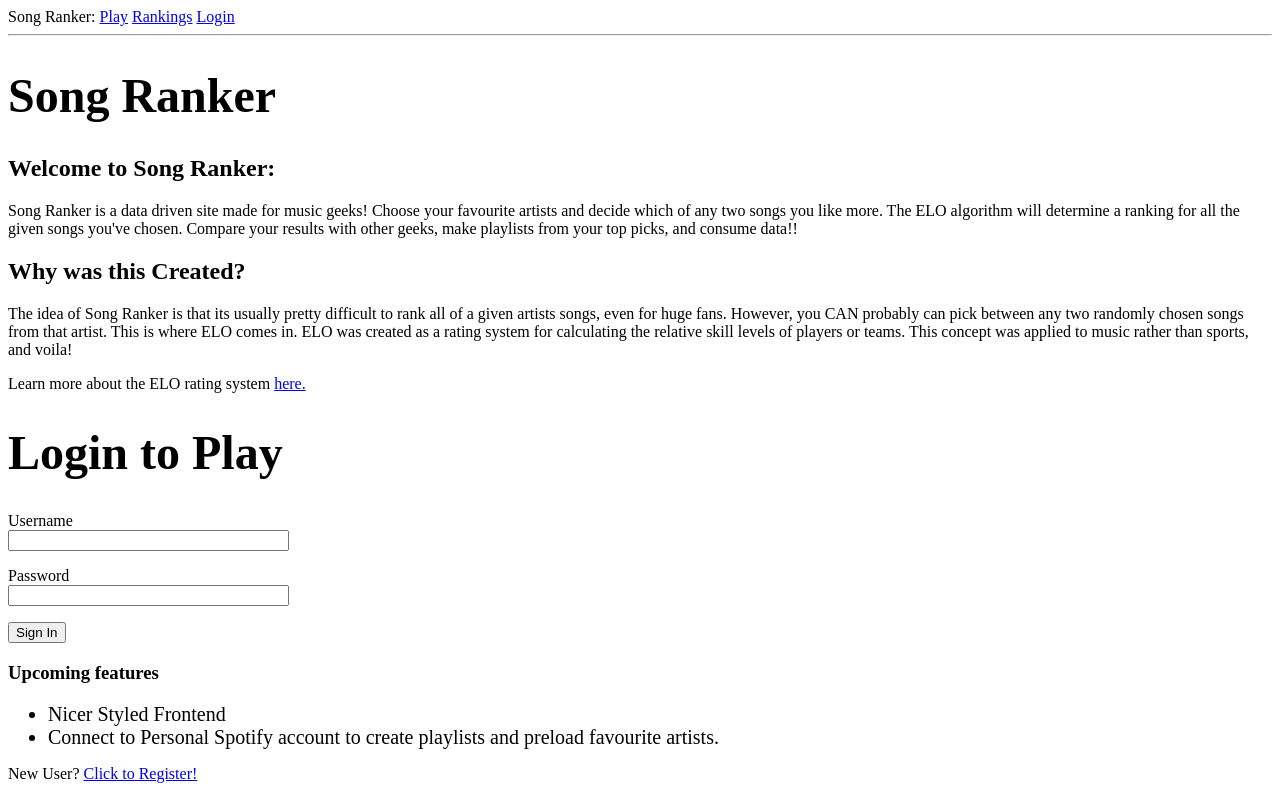
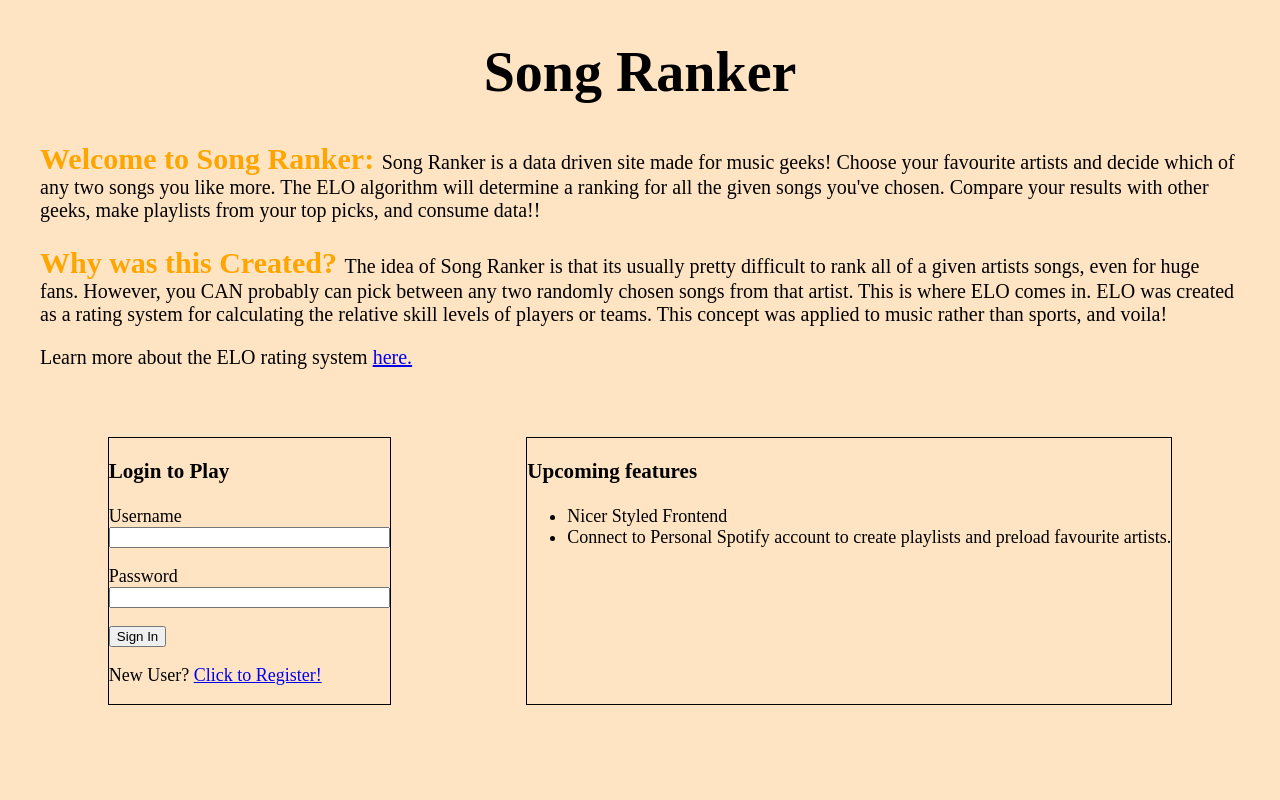
Before and after one commit to ianlavine/Song-Ranker, a Flask app: template app/templates/auth/login.html in a window 1280 px wide. Run offline with Flask 2, Linux system fonts and the light colour scheme; the template is opened without the code that fills it: values that come from a table or form of the project are taken from there, others are empty; some libraries are stand-ins or nearby versions.

Commit message:
added nicer login design

```diff
--- /dev/null
+++ b/app/static/css/login.css
@@ -0,0 +1,35 @@
+h1 {
+    font-size: 56px;
+}
+
+body {
+    background-color: bisque;
+    margin: 40px;
+}
+
+.title {
+    text-align: center;
+}
+.opening {
+    color: orange;
+    font-weight: bold;
+    font-size: 30px;
+}
+.explanation {
+    font-size: 20px;
+    padding-bottom: 4%;
+}
+
+.bottom {
+    display: flex;
+    justify-content: space-around;
+    font-size: 18px;
+}
+
+.sign-in {
+    border: 1px solid black;
+}
+
+.features {
+    border: 1px solid black;
+}
--- a/app/static/css/main.css
+++ b/app/static/css/main.css
@@ -15,6 +15,7 @@ img {
     width:300px; /* you can use % */
     height: auto;
 }
+
 
 
 .sidenav {
--- a/app/templates/auth/login.html
+++ b/app/templates/auth/login.html
@@ -1,15 +1,21 @@
-{% extends "base.html" %}
-
-{% block content %}
-    <h1>Song Ranker</h1>
+<html>
+    <head>
+        {% if title %}
+        <title>{{ title }} - Music Ranker</title>
+        {% else %}
+        <title>Music Ranker</title>
+        {% endif %}
+        <link rel="stylesheet" type="text/css" href="{{ url_for('static', filename='css/login.css') }}">
+    </head>
+    <body>
+    <h1 class='title'>Song Ranker</h1>
     <div class='explanation'>
-        <h2>Welcome to Song Ranker:</h2>
-        <p>Song Ranker is a data driven site made for music geeks! Choose your favourite artists and decide
+        <p><span class='opening'>Welcome to Song Ranker: </span>Song Ranker is a data driven site made for music geeks! Choose your favourite artists and decide
             which of any two songs you like more. The ELO algorithm will determine a ranking for all the given songs
             you've chosen. Compare your results with other geeks, make playlists from your top picks, and consume data!!
         </p>
-        <h2>Why was this Created?</h2>
-        <p> The idea of Song Ranker is that its usually pretty difficult to rank all of a given
+        <h2></h2>
+        <p><span class='opening'>Why was this Created? </span> The idea of Song Ranker is that its usually pretty difficult to rank all of a given
             artists songs, even for huge fans. However, you CAN probably can pick
             between any two randomly chosen songs from that artist. This is where ELO comes in.
             ELO was created as a rating system for calculating the relative skill levels of players or teams.
@@ -17,8 +23,9 @@
         </p>
         <p>Learn more about the ELO rating system <a href="https://en.wikipedia.org/wiki/Elo_rating_system">here.</a></p>
     </div>
+    <div class="bottom">
         <div class="sign-in">
-        <h1>Login to Play</h1>
+            <h3>Login to Play</h3>
             <form action="" method="post" novalidate>
                 {{ form.hidden_tag() }}
                 <p>
@@ -36,6 +43,7 @@
                     {% endfor %}
                 </p>
                 <p>{{ form.submit() }}</p>
+                <p>New User? <a href="{{ url_for('auth.register') }}">Click to Register!</a></p>
             </form>
         </div>
         <div class="features">
@@ -45,5 +53,7 @@
                 <li>Connect to Personal Spotify account to create playlists and preload favourite artists.</li>
             </ul>
         </div>
-    <p>New User? <a href="{{ url_for('auth.register') }}">Click to Register!</a></p>
-{% endblock %}
+    </div>
+
+    </body>
+</html>
--- a/app/templates/base.html
+++ b/app/templates/base.html
@@ -1,3 +1,4 @@
+{% extends 'bootstrap/base.html' %}
 <html>
     <head>
         {% if title %}
```
Also changed, not shown: app/templates/main/index.html (+16 -11 lines). Lines whose indentation alone changed are shown as unchanged.
